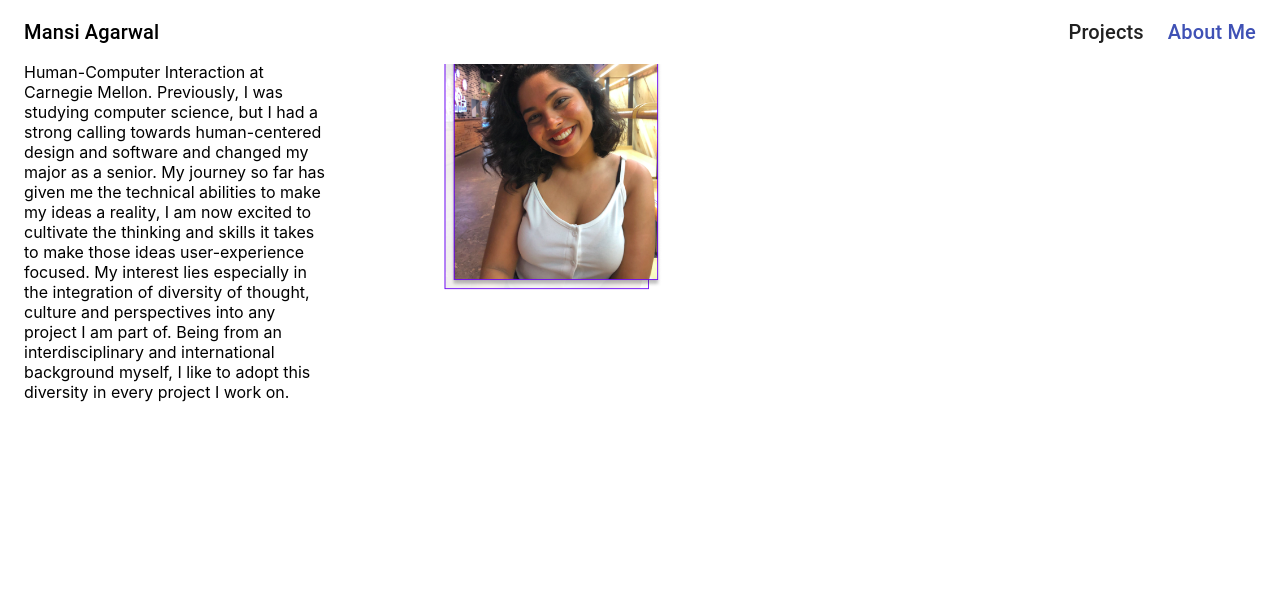
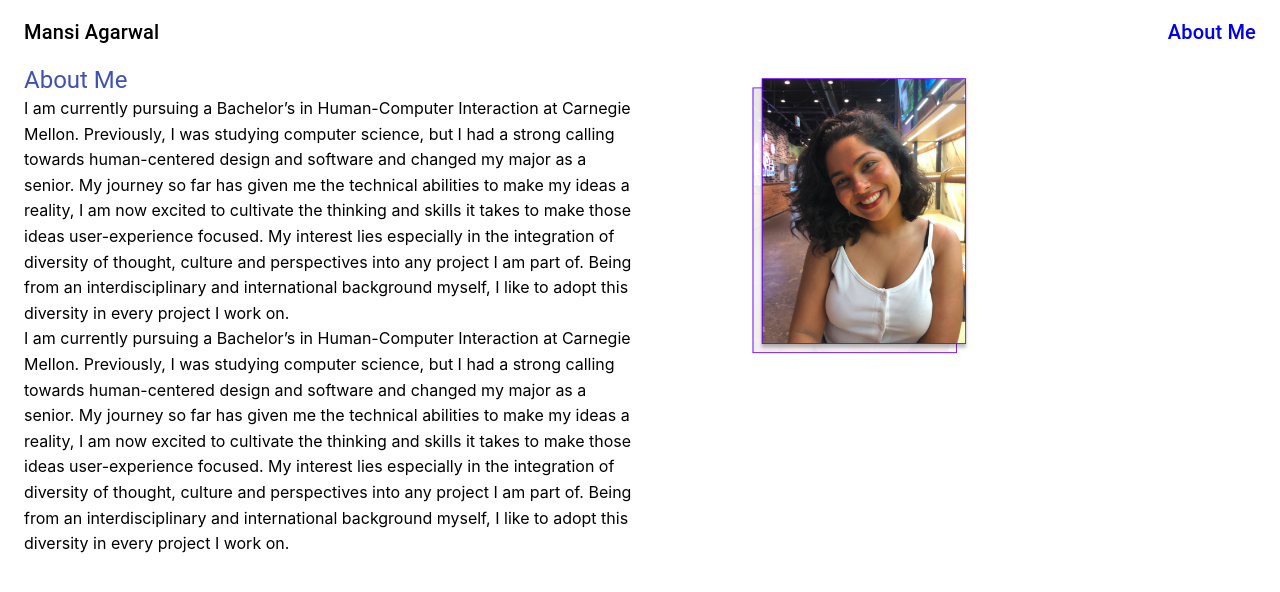
Before and after one commit to mansiragarwal/netlify, a React (Create React App) app: page /#/about in a window 1280 px wide. Shown: the top 592 px of the page. Built offline with nearby package versions, Linux system fonts and the light colour scheme.

Commit message:
made minor changes

```diff
--- a/src/App.js
+++ b/src/App.js
@@ -75,17 +75,14 @@ const Nav = () => {
   const classes = useStyles();
   return (
     <div className={classes.root}>
-      <AppBar position="fixed" color = "white" elevation={0}>
+      <AppBar position="sticky" color = "white" elevation={0}>
         <Toolbar>
         <Link href={`#/`} className={classes.title} style={{ textDecoration: 'none' }}>
           <Typography variant="h6">
             Mansi Agarwal
           </Typography>
           </Link>
-          <Typography variant="h6" className={classes.navbarElem}>
-            Projects
-          </Typography>
-          <Link href={`#/about`} style={{ textDecoration: 'none' }}>
+          <Link href={`#/about`} color="black" style={{ textDecoration: 'none' }}>
           <Typography variant="h6" className={classes.navbarElem}>
             About Me
           </Typography>
--- a/src/components/About.js
+++ b/src/components/About.js
@@ -1,5 +1,5 @@
 import React from 'react';
-import { Container, Grid, Typography } from '@material-ui/core';
+import { Container, Grid, Typography, Box } from '@material-ui/core';
 import me from './images/me.png'
 import { makeStyles } from '@material-ui/core/styles';
 
@@ -64,17 +64,35 @@ export default function About() {
     return (
         <div>
             <Container>
+
               <Grid
                container
-               direction= "row">
-                 <Grid item item xs={6} sm={3}>
-                   <Typography variant="h4">About Me</Typography>
-                   <Typography variant="body">I am currently pursuing a Bachelor’s in Human-Computer Interaction at Carnegie Mellon. Previously, I was studying computer science, but I had a strong calling towards human-centered design and software and changed my major as a senior. My journey so far has given me the technical abilities to make my ideas a reality, I am now excited to cultivate the thinking and skills it takes to make those ideas user-experience focused.
+               direction= "row"
+              >
+                 <Grid item item xs={12} sm={6}>
+                   <Typography variant="h5" color="primary">About Me</Typography>
+                   <Typography variant="body">
+                     <Box lineHeight={1.6}>I am currently pursuing a Bachelor’s in Human-Computer Interaction at Carnegie Mellon. Previously,
+                    I was studying computer science, but I had a strong calling towards human-centered design and software and changed my major
+                    as a senior. My journey so far has given me the technical abilities to make my ideas a reality, I am now excited to cultivate
+                    the thinking and skills it takes to make those ideas user-experience focused.
+                    My interest lies especially in the integration of diversity of thought, culture and perspectives into any project I am part
+                    of. Being from an interdisciplinary and international background myself, I like to adopt this diversity in every project I work on.
+                    </Box>
+                    </Typography>
 
-My interest lies especially in the integration of diversity of thought, culture and perspectives into any project I am part of. Being from an interdisciplinary and international background myself, I like to adopt this diversity in every project I work on.</Typography>
+                    <Typography variant="body">
+                     <Box lineHeight={1.6}>I am currently pursuing a Bachelor’s in Human-Computer Interaction at Carnegie Mellon. Previously,
+                    I was studying computer science, but I had a strong calling towards human-centered design and software and changed my major
+                    as a senior. My journey so far has given me the technical abilities to make my ideas a reality, I am now excited to cultivate
+                    the thinking and skills it takes to make those ideas user-experience focused.
+                    My interest lies especially in the integration of diversity of thought, culture and perspectives into any project I am part
+                    of. Being from an interdisciplinary and international background myself, I like to adopt this diversity in every project I work on.
+                    </Box>
+                    </Typography>
 
               </Grid>
-              <Grid item item xs={12} sm={6} className = {classes.picture}>
+              <Grid item item xs={6} sm={3} className = {classes.picture}>
               <img height={300} src={me} />
               </Grid>
               </Grid>
--- a/src/components/Home.js
+++ b/src/components/Home.js
@@ -179,6 +179,7 @@ export default function Home() {
         }}
        whileTap={{ scale: 0.9 }}
       >
+        <Link href={`#/casestudy`} style={{ textDecoration: 'none' }}>
       <Card width={600} className={classes.card}>
         <CardActionArea>
           <CardMedia
@@ -200,9 +201,10 @@ export default function Home() {
           <Chip variant="outlined" color = "primary" label="UX Design"/>
         </CardActions>
       </Card>
+      </Link>
       </motion.div>
       </Grid>
-      <Grid item xs={6}>
+      <Grid item>
       <motion.div
        whileHover={{
          scale: 1.05,
@@ -233,7 +235,7 @@ export default function Home() {
     </Card>
     </motion.div>
     </Grid>
-    <Grid item xs={6}>
+    <Grid item>
     <motion.div
   whileHover={{
     scale: 1.05,
```
Also changed, not shown: 1 other file (tests, documents, lock files or other folders).
